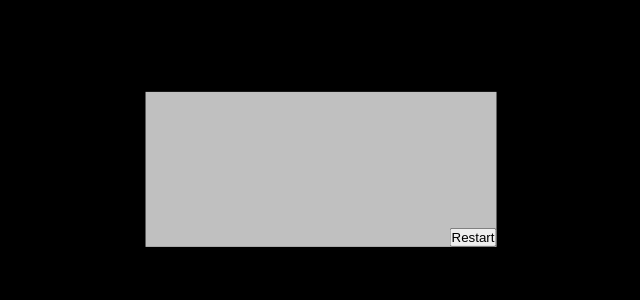
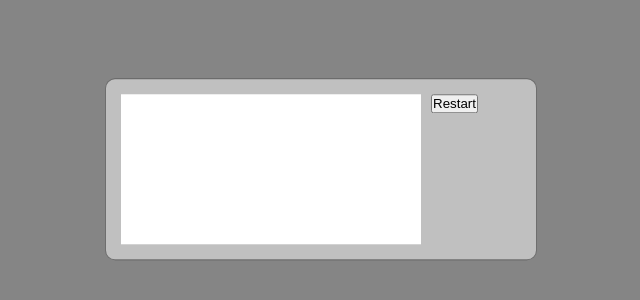
Before and after one commit to theManAndHisShadow/tetris-game, a plain HTML site: page frontend/game-proto.html in a window 1280 px wide. Shown: the part 230-530 px from the top of the page, without its empty margins (319-959 px from the left). Drawn offline with Linux system fonts and the light colour scheme.

Commit message:
Added new IDs to canvas and restart button, added app skelet style

```diff
--- a/frontend/game-proto.html
+++ b/frontend/game-proto.html
@@ -11,11 +11,11 @@
     <body>
         <div id="root">
             <div id="app" class="absolute-centred">
-                <canvas>
+                <canvas id="app__render-zone">
 
                 </canvas>
 
-                <button>Restart</button>
+                <button id="app__restart-button">Restart</button>
             </div>
         </div>
     </body>
--- a/frontend/resources/css/game-screen.css
+++ b/frontend/resources/css/game-screen.css
@@ -4,7 +4,7 @@
 }
 
 #root {
-    background: black;
+    background: #858585;
     width: 100%;
     height: 100%;
     position: absolute;
@@ -12,4 +12,21 @@
 
 #app {
     background: silver;
+    width: 400px;
+    max-height: 400px;
+    padding: 15px;
+    border-radius: 10px;
+    border: 1px solid rgb(0 0 0 / 43%);
 }
+
+#app__render-zone {
+    background: white;
+    position: relative;
+    float: left;
+    margin: 0 auto;
+}
+
+#app__restart-button {
+    position: relative;
+    left: 10px;
+}
```
